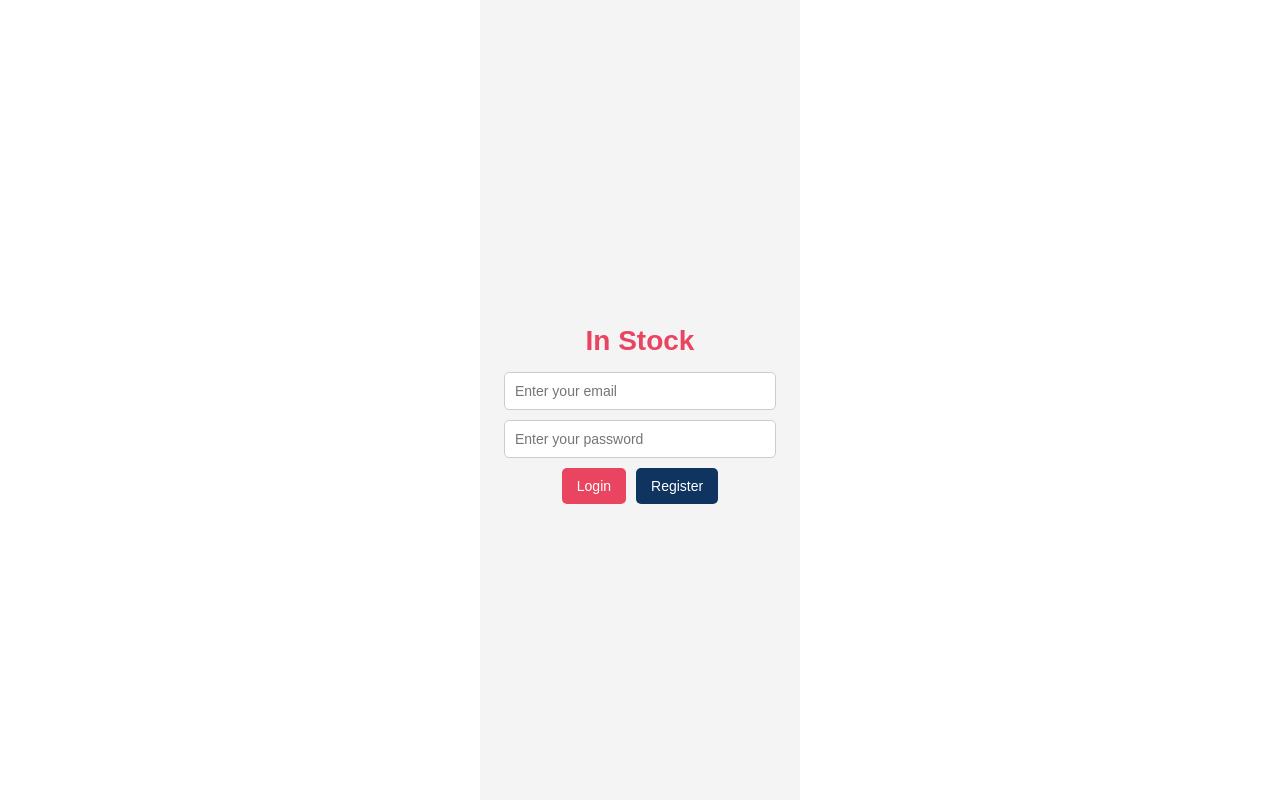
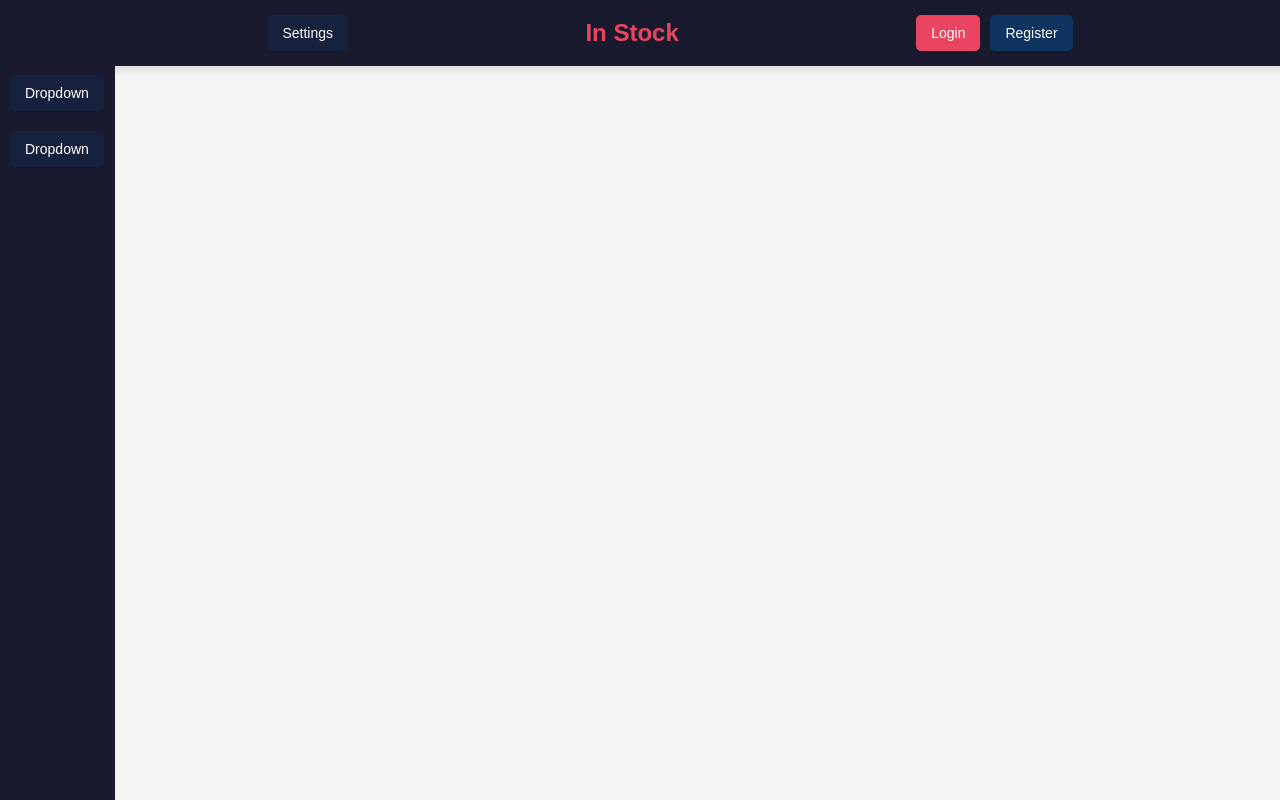
Before and after one commit to Alejoskin/In-Stock-Shared, a React (Vite) app: page / in a window 1280 px wide. Before the commit this address led to /login. Built offline with nearby package versions, Linux system fonts and the light colour scheme; no server answers.

Commit message:
fifex header layout

```diff
--- a/src/App.css
+++ b/src/App.css
@@ -8,16 +8,15 @@ body {
 
 /* Header Styles */
 .header {
+  position: fixed;
+  top: 0px;
   display: flex;
-  position:fixed;
-  justify-content: space-between;
+  justify-content:space-evenly; /*can change para qie los buttons se vena mejor*/
   align-items: center;
   background-color: #1a1a2e;
   padding: 15px 30px;
-  height: auto;
-  width: calc(100% - 60px);
+  width: 100%;
   box-shadow: 0px 4px 6px rgba(0, 0, 0, 0.1);
-  top: 0px;
 }
 
 /* Logo Styling */
@@ -54,7 +53,6 @@ button {
 .login-button {
   background-color: #e94560;
   color: white;
-  right: 50px;
 }
 
 .login-button:hover {
@@ -73,7 +71,6 @@ button {
 /* Login/Register Section */
 .login {
   display: flex;
-  left: 100px;
   gap: 10px;
 }
 
--- a/src/App.jsx
+++ b/src/App.jsx
@@ -1,51 +1,50 @@
-import { useState, useEffect } from 'react';
-import './App.css';
-
-import {
-  BrowserRouter as Router,
-  Route,
-  Routes,
-  Navigate,
-} from 'react-router-dom';
-import { onAuthStateChanged } from 'firebase/auth';
-
-import Login from './Login.jsx';
-import Home from './Home';
-import auth from '../firebase-config';
-
-function PrivateRoute({ children }) {
-  const [isAuthenticated, setIsAuthenticated] = useState(null);
-
-  useEffect(() => {
-    const unsubscribe = onAuthStateChanged(auth, (user) =>
-      setIsAuthenticated(!!user)
-    );
-    return () => unsubscribe();
-  }, []);
-
-  if (isAuthenticated === null) {
-    return <div> Loading...</div>;
-  }
-  return isAuthenticated ? children : <Navigate to="/login" replace />;
-}
+import { useState } from 'react'
+import './App.css'
 
 function App() {
 
   return (
-  <Router>
-    <Routes>
-      <Route path="login" element={<Login />}>
-        {' '}
-      </Route>
-      <Route path="/" element ={
-          <PrivateRoute>
-            <Home />
-          </PrivateRoute>
-        }
-      ></Route>
-    </Routes>
-  </Router>
+    <>
+
+    <div className="header">
+        <button className="settings-button">Settings</button>
+        <a href="App.jsx" className="logo">In Stock</a>
+
+        <div className="login">
+            <button className="login-button">Login</button>
+            <button className="register-button">Register</button>
+        </div>
+    </div>
+
+    <div className="left-menu">
+        <div className="dropdown">
+        <button className="dropdown-button">Dropdown</button>
+        <div className="dropdown-content">
+            <a href="#">Link 1</a>
+            <a href="#">Link 2</a>
+            <a href="#">Link 3</a>
+        </div>
+        </div>
+        <div className="dropdown">
+            <button className="dropdown-button">Dropdown</button>
+            <div className="dropdown-content">
+                <a href="#">Link 1</a>
+                <a href="#">Link 2</a>
+                <a href="#">Link 3</a>
+            </div>
+
+        </div>
+        <div className="table-area">
+
+        </div>
+      </div>
+
+
+
+
+
+    </>
   )
 }
 
-export default App;
+export default App
```
Also changed, not shown: 1 other file (tests, documents, lock files or other folders).
